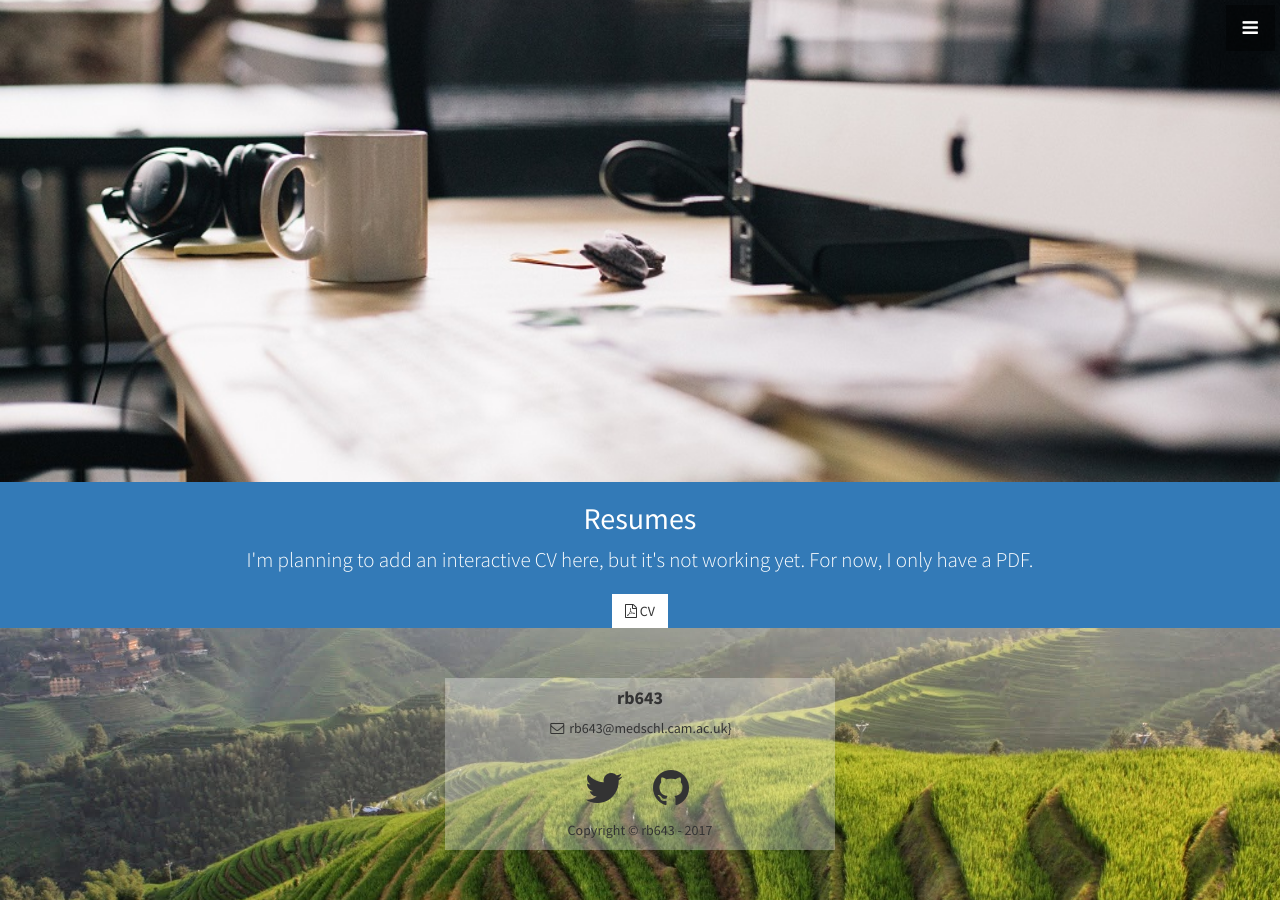
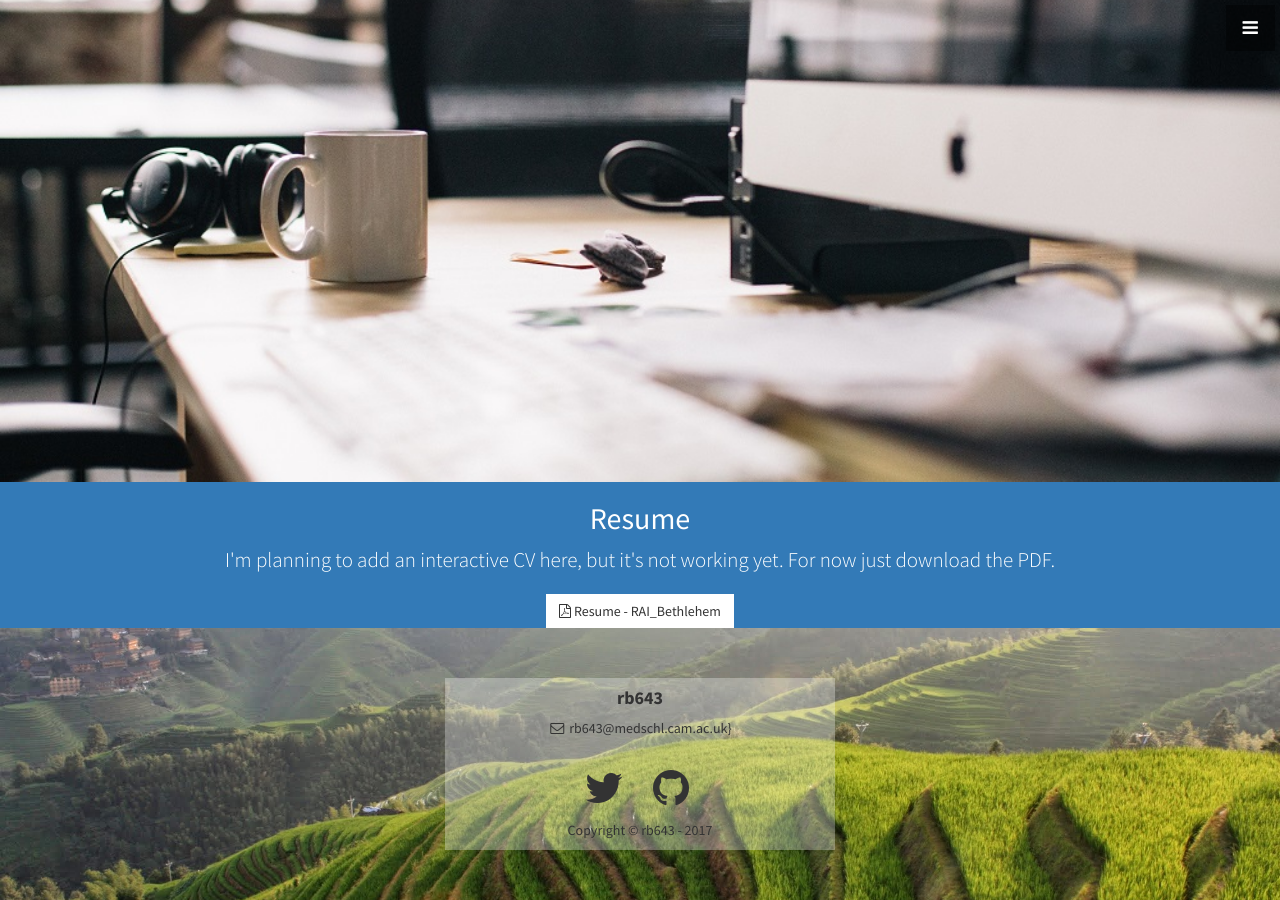
Before and after one commit to rb643/raibethlehem.github.io, a Jekyll site: the page built from index.html, in a window 1280 px wide and 900 px high, scrolled down 1647 px. Built offline with Jekyll 4.4.1, drawn with Linux system fonts in a browser that asks for light colours.

Commit message:
Update cv.html

```diff
--- a/_includes/_html/cv.html
+++ b/_includes/_html/cv.html
@@ -2,14 +2,14 @@
   <div class="container">
     <div class="row text-center">
       <div class="col-lg-12 col-lg-offset-0">
-        <h2>Resumes</h2>
+        <h2>Resume</h2>
         <p class="lead">
           I'm planning to add an interactive CV here, but it's not working yet.
-          For now, I only have a PDF.
+          For now just download the PDF.
         </p>
         <a href="../pubs/cv.pdf" target="_blank" class="btn btn-light">
           <i class="fa fa-file-pdf-o fa-fw-2x"></i>
-          CV
+          Resume - RAI_Bethlehem
         </a>
       </div>
            </div>
```
